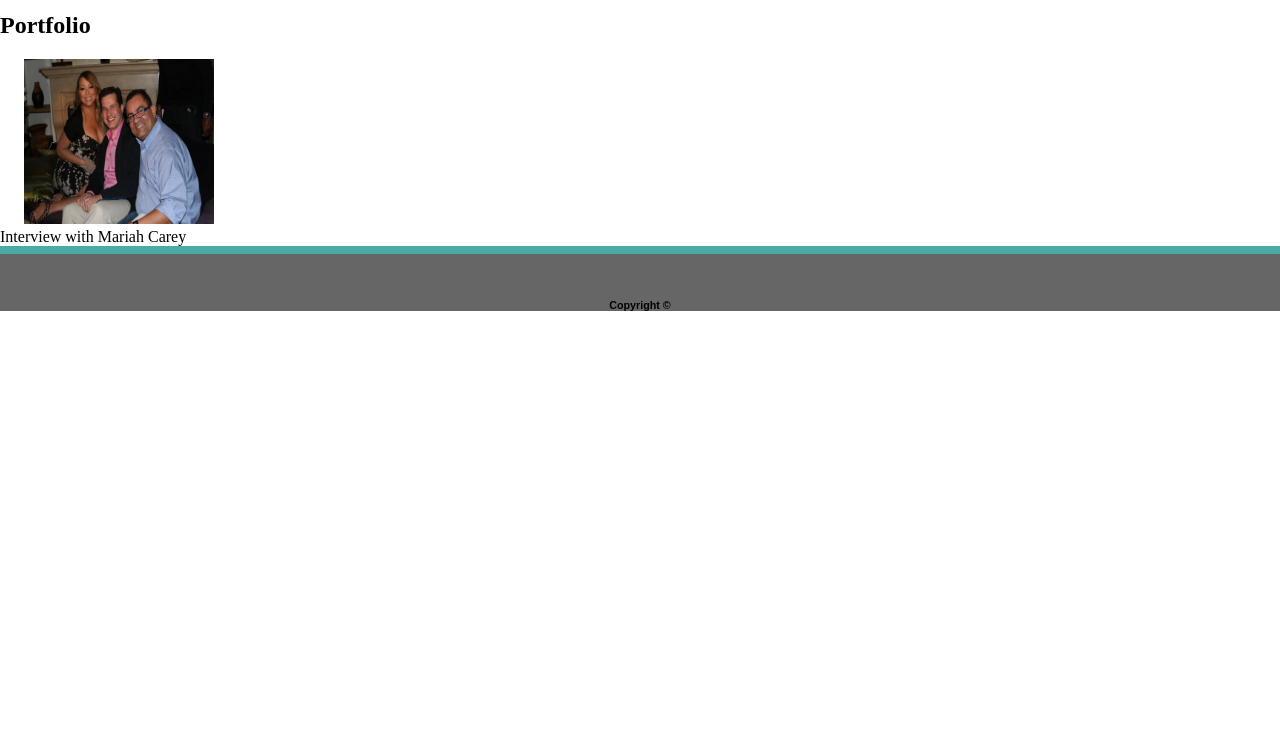
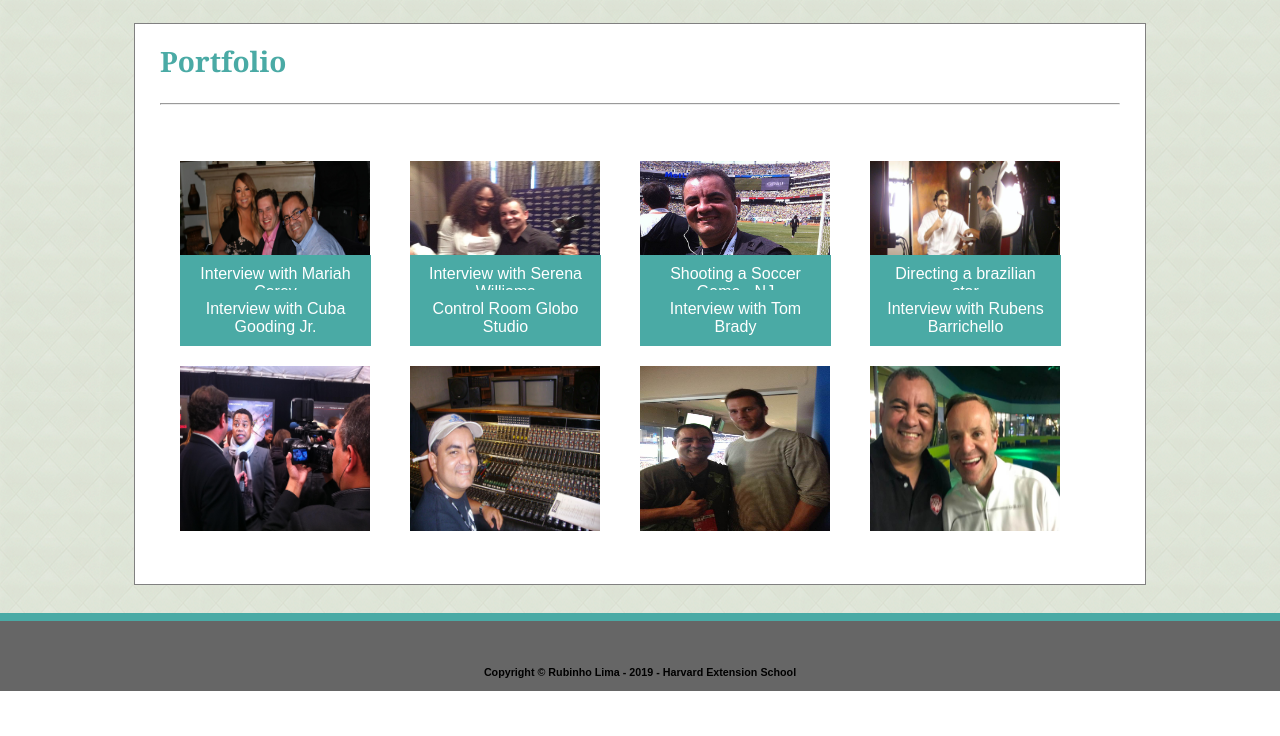
Before and after one commit to rubinholima/Basic-Portifolio, a plain HTML site: page portfolio.html in a window 1280 px wide. Shown: the part 84-820 px from the top of the page. Drawn offline with Linux system fonts and the light colour scheme.

Commit message:
Almost Finished Homework

```diff
--- a/assets/css/style.css
+++ b/assets/css/style.css
@@ -1,32 +1,58 @@
-
-html,body {
+html,
+body {
     height: 100%;
     margin: 0;
+    font-family: Arial, Helvetica, sans-serif;
 }
+
 .main_header {
     background-color: #ffffff;
     border-bottom: 1px solid #cccccc;
 }
 
 header {
-   width: 960px;
-   height: 55px;
-   margin: auto;
-   font-family: Arial, Helvetica, sans-serif;
+    width: 960px;
+    height: 55px;
+    margin: auto;
+    font-family: Arial, Helvetica, sans-serif;
+}
+
+img {
+    float: left;
+    padding-right: 10px;
+    padding-top: 10px;
+}
+
+.monu {
+    width: 960px;
+    height:510px;
+    background-color: white;
+    margin: auto;
+    text-align: justify;
+    padding: 25px;
+    border: 1px solid gray;
 }
 
 h1 {
     width: 206px;
     padding: 14px;
-    color:#ffffff;
+    margin-left: -24px;
+    color: #ffffff;
     background-color: #4aaaa5;
     box-sizing: border-box;
     font-family: Georgia, 'Times New Roman', Times, serif;
 }
 
+h2 {
+    margin-top: -7px;
+    color: #4aaaa5;
+    font-size: 28px;
+    font-family: Georgia, 'Times New Roman', Times, serif;
+}
+
 .topnav {
     position: relative;
-    right: 120px;
+    right:-25px;
     top: -55px;
     text-align: right;
     font-size: 14px;
@@ -37,7 +63,6 @@ a {
     color: #777777;
     padding-right: 12px;
     padding-left: 12px;
-    font-family: Arial, Helvetica, sans-serif;
 }
 
 a:link {
@@ -49,11 +74,7 @@ a:visited {
 }
 
 a:hover {
-    background-color:  #b6c7c7;
-}
-
-a:active {
-    text-decoration: underline;
+    background-color: #b6c7c7;
 }
 
 #port {
@@ -61,10 +82,49 @@ a:active {
     border-right: 1px solid #a4a2a2;
 }
 
-.wraper {
-    min-height: 100%;
+.wrapper {
+    padding-top: 31px;
+    min-height: 80%;
     margin-bottom: -50px;
+    background-image: url(../images/beige-tiles.png)
 }
+
+div.gall {
+    margin: 20px;
+    margin-top:50;
+    float: left;
+    width: 190px;
+    height: 165px;
+  }
+
+
+  div.gall img {
+    width: 190px;
+    height: 165px;
+  }
+
+  div.desc {
+    padding: 10px;
+    width: 191px;
+    color: #ffffff;
+    text-align: center;
+    position: absolute;
+    top: 339px;
+    background-color: #4aaaa5;
+    box-sizing: border-box;
+  }
+
+    div.desc2 {
+    padding: 10px;
+    width: 191px;
+    position: absolute;
+    bottom: 370px;
+    text-align: center;
+    color: #ffffff;
+    background-color: #4aaaa5;
+    box-sizing: border-box;
+  }
+
 footer {
     text-align: center;
     background-color: #666666;
@@ -74,6 +134,7 @@ footer {
 
 }
 
-.push, .footer {
+.push,
+.footer {
     height: 50px;
 }
--- a/portfolio.html
+++ b/portfolio.html
@@ -20,67 +20,75 @@
 </section>
 
 <body>
+  <div class="wrapper">
+
+    <div class="monu">
+
       <h2>Portfolio</h2>
-
+      <hr>
       <div class="gall">
-    <a target="_blank" href="./assets/images/IM1.jpg"></a>
-      <img src="./assets/images/IM1.jpg" alt="Interview with Mariah Carey" width="190" height="165">
+        <a target="_top" href="./assets/images/IM1.jpg">
+          <img src="./assets/images/IM1.jpg" alt="Interview with Serena Williams" width="190" height="165">
         </a>
         <div class="desc">Interview with Mariah Carey</div>
       </div>
-<!--
+
       <div class="gall">
-    <a target="_blank" href="./assets/images/IM2.jpg">
+        <a target="_top" href="./assets/images/IM2.jpg">
           <img src="./assets/images/IM2.jpg" alt="Interview with Serena Williams" width="190" height="165">
         </a>
         <div class="desc">Interview with Serena Williams</div>
       </div>
 
       <div class="gall">
-    <a target="_blank" href="./assets/images/IM3.jpg">
+        <a target="_top" href="./assets/images/IM3.jpg">
           <img src="./assets/images/IM3.jpg" alt="Soccer Game - NJ" width="190" height="165">
         </a>
-    <div class="desc">Soccer Game - NJ</div>
+        <div class="desc">Shooting a Soccer Game - NJ</div>
       </div>
 
       <div class="gall">
-    <a class="newopen" target="_blank" href="./assets/images/IM4.jpg">
+        <a target="_top" href="./assets/images/IM4.jpg">
           <img src="./assets/images/IM4.jpg" alt="Directing a brazilian star" width="190" height="165">
         </a>
         <div class="desc">Directing a brazilian star</div>
       </div>
 
       <div class="gall">
-    <a class="newopen" target="_blank" href="./assets/images/IM5.jpg">
+        <a target="_top" href="./assets/images/IM5.jpg">
           <img src="./assets/images/IM5.jpg" alt="Interview with Cuba Gooding Jr." width="190" height="165">
         </a>
-    <div class="desc">Interview with Cuba Gooding Jr. </div>
+        <div class="desc2">Interview with Cuba Gooding Jr. </div>
       </div>
 
       <div class="gall">
-    <a class="newopen" target="_blank" href="./assets/images/IM6.jpg">
+        <a target="_top" href="./assets/images/IM6.jpg">
           <img src="./assets/images/IM6.jpg" alt="Control Room Globo Studio" width="190" height="165">
         </a>
-    <div class="desc">Control Room Globo Studio</div>
+        <div class="desc2">Control Room Globo Studio</div>
       </div>
 
       <div class="gall">
-    <a class="newopen" target="_blank" href="./assets/images/IM7.jpg">
+        <a target="_top" href="./assets/images/IM7.jpg">
           <img src="./assets/images/IM7.jpg" alt="Interview with Tom Brady" width="190" height="165">
         </a>
-    <div class="desc">Interview with Tom Brady</div>
+        <div class="desc2">Interview with Tom Brady</div>
       </div>
 
       <div class="gall">
-    <a class="newopen" target="_blank" href="./assets/images/IM8.jpg">
+        <a target="_top" href="./assets/images/IM8.jpg">
           <img src="./assets/images/IM8.jpg" alt="Interview with Rubens Barrichello" width="190" height="165">
         </a>
-    <div class="desc">Interview with Rubens Barrichello</div>
-  </div> -->
+        <div class="desc2">Interview with Rubens Barrichello</div>
+      </div>
+
+    </div>
+    <div class="push"></div>
+  </div>
+
+  <footer class="footer">
+      <h6>Copyright &#169 Rubinho Lima - 2019 - Harvard Extension School </h6>
+  </footer>
 </body>
 
-<Footer>
-  <h6>Copyright &#169</h6>
-</Footer>
-
 </html>
```
Also changed, not shown: contact.html (+8 -6 lines), index.html (+22 -20 lines), assets/images/beige-tiles.png (added). Lines whose indentation alone changed are shown as unchanged.
